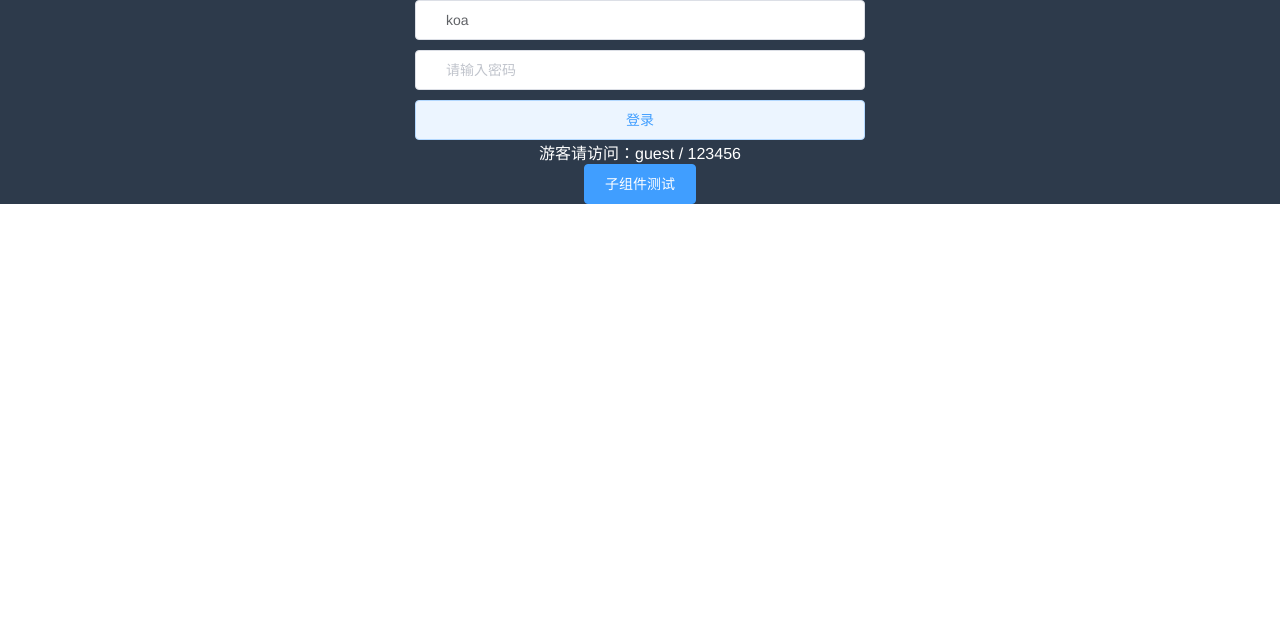
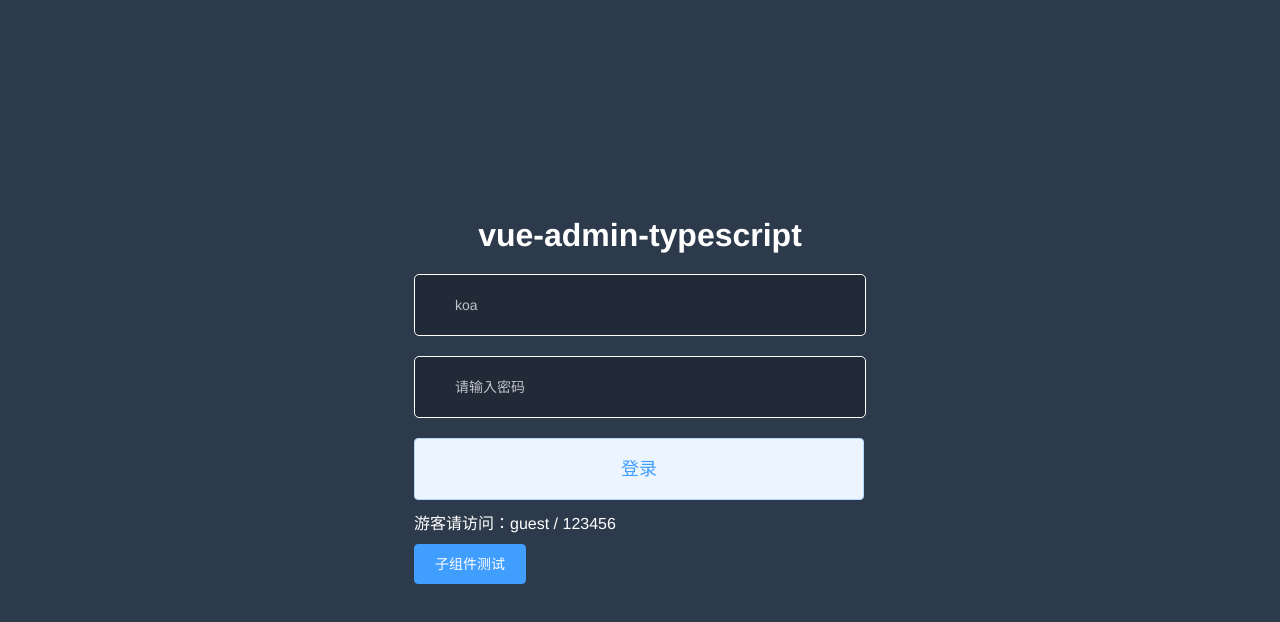
Before and after one commit to linwens/vue-admin-ts, a Vue app: page /#/login in a window 1280 px wide. Shown: the top 622 px of the page. Built offline with nearby package versions, Linux system fonts and the light colour scheme; some icons are missing; the HTML template or start-up script is replaced by a standard one.

Commit message:
完成登录页样式

```diff
--- a/src/assets/common.less
+++ b/src/assets/common.less
@@ -2,6 +2,6 @@
 
 @path:'./style';
 
-@import "@{path}/varialbes.less"; // 基础公共样式
+@import "@{path}/variables.less"; // 基础公共样式
 @import "@{path}/block.less"; // 基础公共样式
 @import "@{path}/reset.less"; // 重置样式
--- a/src/assets/style/block.less
+++ b/src/assets/style/block.less
@@ -1,13 +1,41 @@
 
 @import './mixins.less';
+@import './variables.less';
 
 //常规样式
 .forWH(w, 450);
-.forWH(h, 50);
+.forWH(h, 100);
+//定位
+.pos(r);
+.pos(a);
+.pos(f);
+//装饰
+.border-radius(10);
 
+//字体
+.fs18{
+    font-size: 18px;
+}
+.fs32{
+    font-size: 32px;
+}
+
+.w-100{
+    width: 100%;
+}
+.bd{
+    border: 1px solid #fff;
+}
 .ma{
     margin: 0 auto;
 }
+.mb10{
+    margin-bottom: 10px;
+}
+.mb20{
+    margin-bottom: 20px;
+}
+
 //布局样式
 .df{
     display: flex;
@@ -15,7 +43,9 @@
 .s-jcc{
     justify-content: center;
 }
-
+.s-aic{
+    align-items: center;
+}
 //小样式
 .tc{
     text-align: center;
@@ -25,3 +55,6 @@
 .cl-w{
     color: #fff;
 }
+.bg-darkblue{
+    background-color: @darkblue;
+}
--- a/src/assets/style/mixins.less
+++ b/src/assets/style/mixins.less
@@ -11,3 +11,25 @@
   }
   .forWH(@type, @n - 1)
 }
+//定位
+.pos(@type){
+  .pos-@{type}{
+    & when ( @type = r){
+      position: relative;
+    }
+    & when ( @type = a){
+      position: absolute;
+    }
+    & when ( @type = f){
+      position: fixed;
+    }
+    top:0px;left:0px;
+  }
+}
+//边框圆角
+.border-radius(@n) when (@n>0) {
+  .br@{n} {
+    border-radius: @n*1px;
+  }
+  .border-radius(@n - 1)
+}
--- a/src/views/login/index.vue
+++ b/src/views/login/index.vue
@@ -1,26 +1,30 @@
 <template>
-  <div id="login" class="tc">
+  <div id="login" class="pos-a df s-jcc s-aic bg-darkblue">
+    <div>
+      <h2 class="tc mb20 fs32 cl-w">vue-admin-typescript</h2>
       <el-form>
-      <el-form-item class="w450 h50 ma">
+        <el-form-item class="login-fi df w430 ma mb20 bd br5">
           <el-input
+            class="w430"
             placeholder="请输入账户"
             v-model="username">
             <v-icon slot="prefix" name="user" style="color: #c0c4cc;"></v-icon>
           </el-input>
         </el-form-item>
-      <el-form-item class="w450 h50 ma">
+        <el-form-item class="login-fi df w430 ma mb20 bd br5">
           <el-input
             show-password
-          class="w450 h50"
+            class="w430"
             placeholder="请输入密码"
             v-model="password">
             <v-icon slot="prefix" name="lock" style="color: #c0c4cc;"></v-icon>
           </el-input>
         </el-form-item>
-      <el-button class="w450" type="primary" plain @click="goLogin">登录</el-button>
+        <el-button class="w450 h62 fs18 mb10" type="primary" plain @click="goLogin">登录</el-button>
       </el-form>
-    <span class="cl-w">游客请访问：guest / 123456</span>
+      <p class="cl-w mb10">游客请访问：guest / 123456</p>
       <test />
+    </div>
   </div>
 </template>
 <script lang="ts">
@@ -69,6 +73,18 @@ export default class Login extends Vue {
 </script>
 <style lang="less">
   #login{
-    background-color: #2d3a4b;
+    height: 100%;
+    width: 100%;
+    .login-fi{
+      padding: 10px;
+      background: rgba(0,0,0,0.27);
+
+    }
+    .el-input__inner{
+      width: 100%;
+      border: none;
+      background: rgba(0,0,0,0);
+      color: rgb(192, 196, 204);
+    }
   }
 </style>
```
Also changed, not shown: src/assets/style/variables.less (renamed from src/assets/style/varialbes.less), 1 other file (tests, documents, lock files or other folders). Lines whose indentation alone changed are shown as unchanged.
